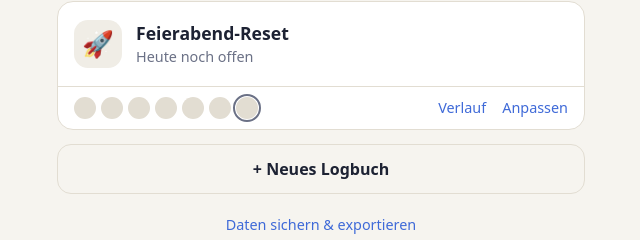
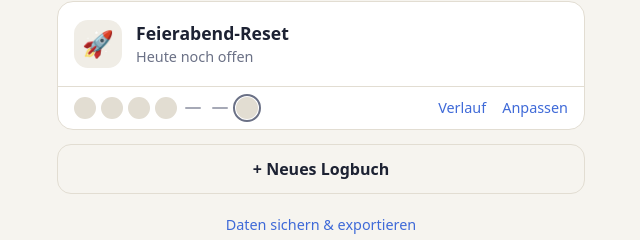
Before and after one commit to AdrianGehrig/LogbookApp, a plain HTML site: page app/index.html in a window 1280 px wide. Shown: the part 111-351 px from the top of the page, 319-959 px from the left. Drawn offline with Linux system fonts and the light colour scheme.

Commit message:
Streak angepasst nicht aktive Tage ausgeblendet

```diff
--- a/app/js/animation.js
+++ b/app/js/animation.js
@@ -152,9 +152,12 @@ const Celebrate = (() => {
   // Fuchsschecke: rotbraune Grundfarbe mit weißen Flecken.
 
   const HORSE_W = 160, HORSE_H = 130;
+  // Rand rundum, damit der gehobene Schweif innerhalb der Zeichenfläche liegt. Safari (iOS) schneidet
+  // SVG-Inhalt außerhalb der viewBox trotz overflow: visible ab, sobald das Element animiert wird.
+  const PAD = 40;
   const FOX = '#b4532a', FOX_DARK = '#8c3f1f', WHITE = '#fbf6ea', HOOF = '#3b2a1d';
   const HORSE_SVG = `
-    <svg viewBox="0 0 160 130" width="${HORSE_W}" height="${HORSE_H}" aria-hidden="true">
+    <svg viewBox="${-PAD} ${-PAD} ${HORSE_W + 2 * PAD} ${HORSE_H + 2 * PAD}" width="${HORSE_W + 2 * PAD}" height="${HORSE_H + 2 * PAD}" aria-hidden="true">
       <defs><clipPath id="horse-body"><ellipse cx="70" cy="66" rx="43" ry="26"/></clipPath></defs>
       <g class="tail"><path d="M33 50 C13 46 3 74 11 104 C23 100 31 82 39 62 Z" fill="${WHITE}"/></g>
       <g class="leg leg-a"><rect x="38" y="76" width="12" height="36" rx="6" fill="${FOX_DARK}"/><rect x="37" y="106" width="14" height="9" rx="3" fill="${HOOF}"/></g>
@@ -252,7 +255,7 @@ const Celebrate = (() => {
       setClass('walking', w > 0 && w < 1);
       setClass('eating', w > 0 && eaten < total);
       setClass('tail-up', t > PUFF_AT - 0.15 && f === 0);
-      horseEl.style.transform = `translate(${hx - HORSE_W / 2}px, ${hy - HORSE_H / 2}px) rotate(${rot}deg) scale(${scale})`;
+      horseEl.style.transform = `translate(${hx - HORSE_W / 2 - PAD}px, ${hy - HORSE_H / 2 - PAD}px) rotate(${rot}deg) scale(${scale})`;
 
       const mx = hx + MOUTH.x * scale, my = hy + MOUTH.y * scale;
       const onScreen = t > ENTER;
--- a/app/js/app.js
+++ b/app/js/app.js
@@ -82,12 +82,27 @@
   const logbook = id => state.logbooks.find(l => l.id === id);
   const entriesOf = id => state.entries.filter(e => e.logbookId === id);
 
+  // Ruhetage: Wochentage, die bei einer aktiven Erinnerung abgewählt sind. Ohne Erinnerung zählt jeder Tag.
+  const weekday = iso => (parseDate(iso).getDay() + 6) % 7 + 1;   // Mo = 1 … So = 7
+  function isRestDay(lb, iso) {
+    const r = lb && lb.reminder;
+    if (!r || !r.enabled || !Array.isArray(r.days) || !r.days.length) return false;
+    return !r.days.includes(weekday(iso));
+  }
+
+  // Serie: Einträge an aufeinanderfolgenden Tagen; Ruhetage ohne Eintrag unterbrechen sie nicht,
+  // ein Eintrag an einem Ruhetag zählt trotzdem mit.
   function streak(id) {
+    const lb = logbook(id);
     const dates = new Set(entriesOf(id).map(e => e.date));
     let day = isoDate();
     if (!dates.has(day)) day = addDays(day, -1);
     let n = 0;
-    while (dates.has(day)) { n++; day = addDays(day, -1); }
+    for (let guard = 0; guard < 4000; guard++) {
+      if (dates.has(day)) n++;
+      else if (!isRestDay(lb, day)) break;
+      day = addDays(day, -1);
+    }
     return n;
   }
 
@@ -122,9 +137,10 @@
         const d = addDays(today, -i);
         const e = byDate.get(d);
         const m = entryMark(lb, e);
-        const cls = ['dot', e && 'on', m && 'marked ' + markClass(m), i === 0 && 'today'].filter(Boolean).join(' ');
+        const rest = !e && isRestDay(lb, d);
+        const cls = ['dot', e && 'on', rest && 'rest', m && 'marked ' + markClass(m), i === 0 && 'today'].filter(Boolean).join(' ');
         const label = m && graphemes(m.text).length === 1 ? esc(m.text) : '';
-        dots.push(`<span class="${cls}" title="${esc(fmtFull(d))}">${label}</span>`);
+        dots.push(`<span class="${cls}" title="${esc(fmtFull(d))}${rest ? ' · Pause' : ''}">${label}</span>`);
       }
       return `
         <article class="card lb-card${done ? ' done' : ''}">
--- a/app/styles.css
+++ b/app/styles.css
@@ -110,6 +110,9 @@ a { color: var(--blue); text-decoration: none; }
 .dots.big .dot { width: 22px; height: 22px; display: grid; place-items: center; font-size: 0.78rem; line-height: 1; }
 .dots.big .dot.today { outline-offset: 1px; }
 .dot.marked { background: var(--mark); color: var(--mark-ink); }
+/* Ruhetag (bei der Erinnerung abgewählt): kein Loch in der Serie, nur ein kurzer Strich */
+.dot.rest { background: transparent; display: grid; place-items: center; }
+.dot.rest::after { content: ""; width: 70%; height: 2px; border-radius: 1px; background: var(--muted); opacity: 0.6; }
 
 /* Tagesfazit: Farben (Hintergrund + Schrift) */
 .c-none   { --mark: var(--surface-2); --mark-ink: var(--text); }
--- a/app/sw.js
+++ b/app/sw.js
@@ -1,5 +1,5 @@
 // Bei jeder Änderung an ausgelieferten Dateien hochzählen.
-const CACHE = 'logbook-v8';
+const CACHE = 'logbook-v9';
 const FILES = [
   './',
   'index.html',
```
